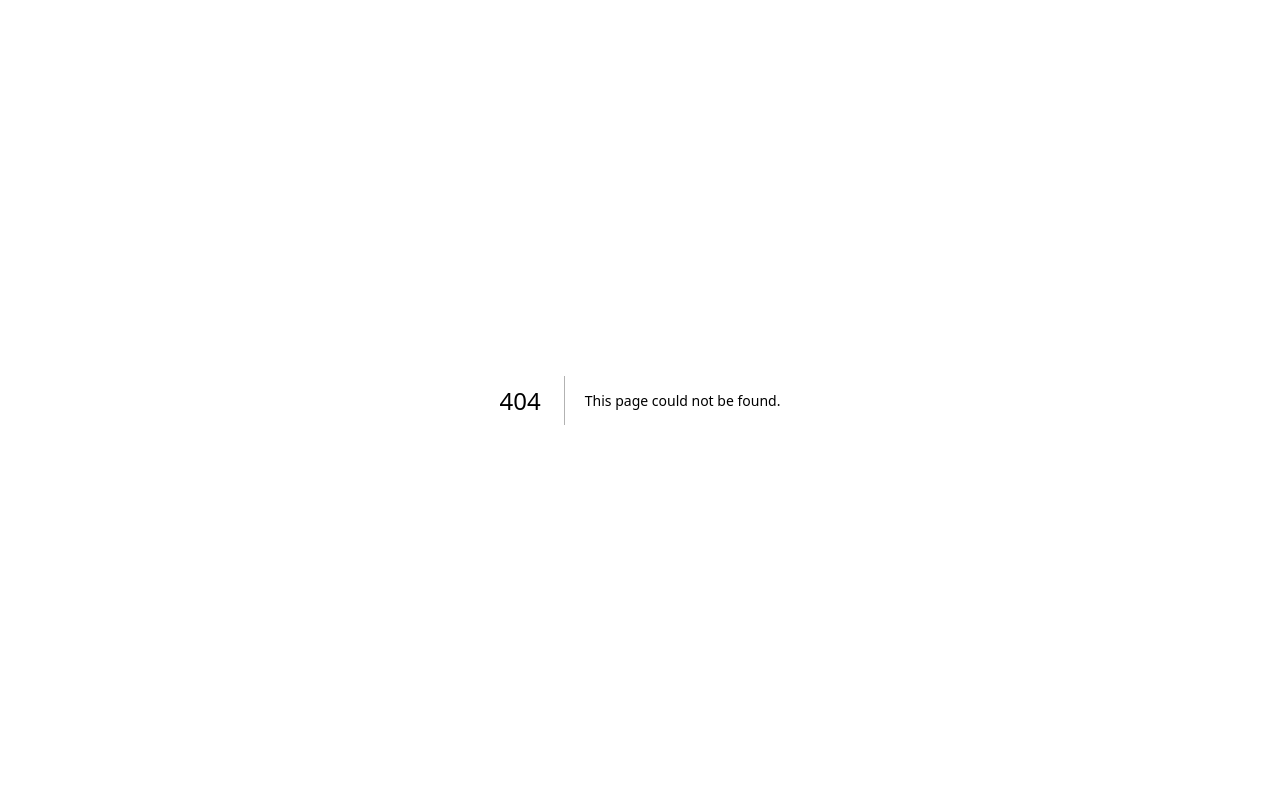
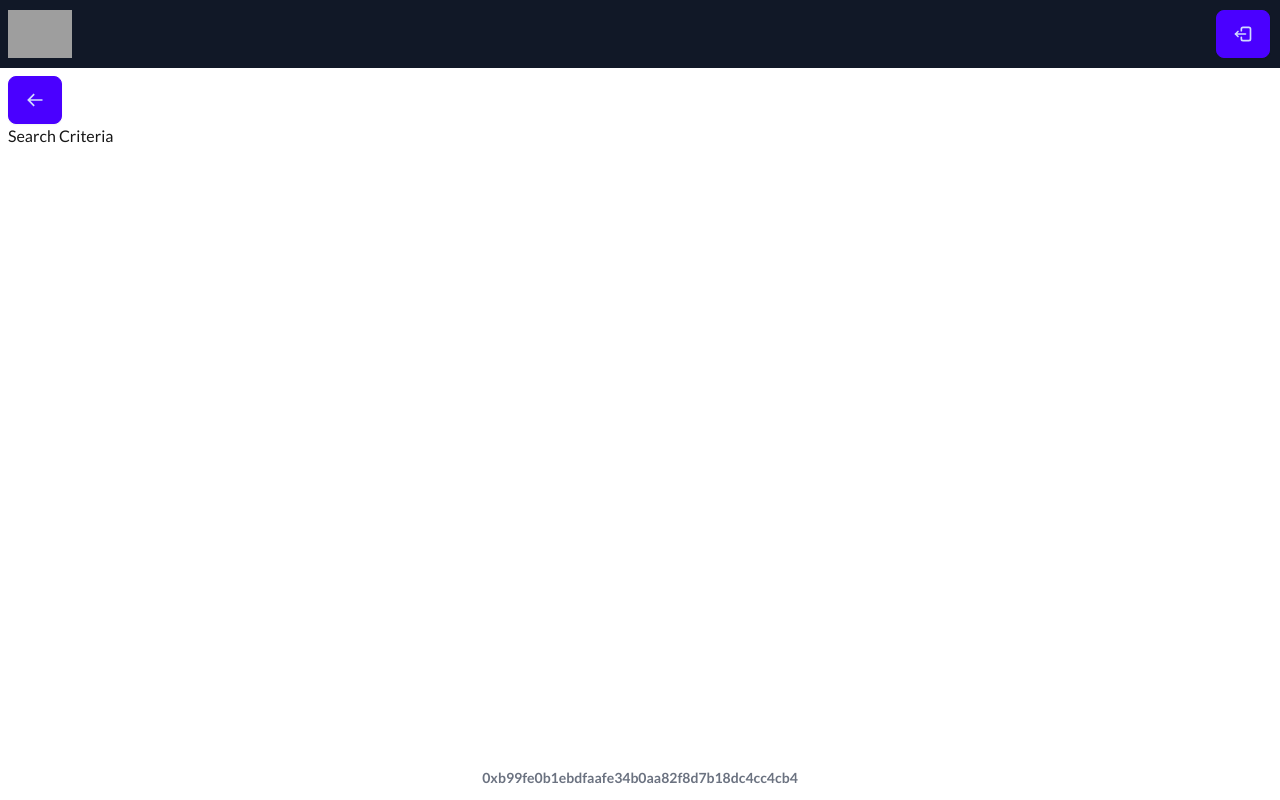
Before and after one commit to georgephilippas-ber/finance-fastapi-sqlmodel, a Next.js app in the folder nexus/: page /members/company/search-criteria in a window 1280 px wide. Before the commit this address had no page. Built offline with nearby package versions, Linux system fonts and the light colour scheme; grey boxes are pictures that could not be loaded.

Commit message:
Initial commit

```diff
--- a/nexus/src/app/members/company/layout.tsx
+++ b/nexus/src/app/members/company/layout.tsx
@@ -1,6 +1,7 @@
 import {APPLICATION_NAVBAR_LOGO_URL} from "@/configuration/configuration";
 import {LogoutButton} from "@/components/client/authentication/logout";
 import {headers} from "next/headers";
+import {faker} from "@faker-js/faker";
 
 function title(referer: string | null | undefined): string
 {
@@ -43,7 +44,7 @@ export default async function Layout({children}: { children: React.ReactNode; })
             </main>
             <footer className="h-8">
                 <div className="text-center text-gray-500 text-sm">
-                    © {new Date().getFullYear()} <strong>Fluent Investor</strong>.
+                    <strong>{faker.finance.ethereumAddress()}</strong>
                 </div>
             </footer>
         </div>
--- /dev/null
+++ b/nexus/src/app/members/company/search-criteria/page.tsx
@@ -0,0 +1,20 @@
+import Link from "next/link";
+import {BiArrowBack} from "react-icons/bi";
+
+export default function ()
+{
+    return (
+        <div className={"p-2"}>
+            <div className={"mb-2"}>
+                <Link href={"/members/company/search"}>
+                    <button className={"btn btn-primary"}>
+                        <BiArrowBack className={"text-xl"}/>
+                    </button>
+                </Link>
+                <div>
+                    {"Search Criteria"}
+                </div>
+            </div>
+        </div>
+    );
+}
--- a/nexus/src/app/members/company/search/page.tsx
+++ b/nexus/src/app/members/company/search/page.tsx
@@ -52,7 +52,8 @@ export default function ()
             <div className={"sm:w-4/5 sm:mx-auto flex flex-row gap-4 w-full"}>
                 <input value={query} onChange={event => setQuery(event.target.value)} className={"input w-full"}
                        type={"text"} placeholder={"search"}/>
-                <button className={"btn btn-primary"}>
+                <button className={"btn btn-primary"}
+                        onClick={event => router.push("/members/company/search-criteria")}>
                     <AiFillSetting className={"text-xl"}/>
                 </button>
             </div>
```
Also changed, not shown: 1 other file (tests, documents, lock files or other folders).
